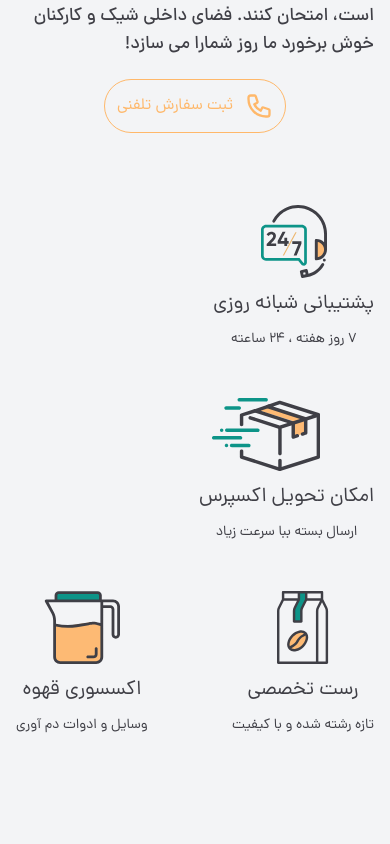
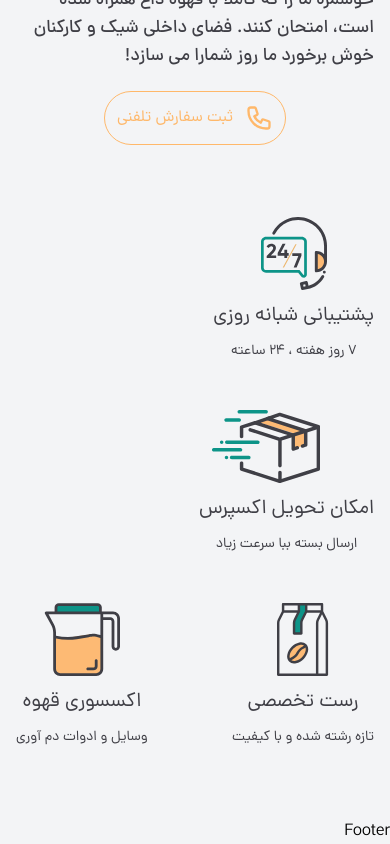
Before and after one commit to techsaDevs/coffeShop, a Next.js app: page / in a window 390 px wide. Shown: the part 4637-5481 px from the top of the page. Before the commit the page ends 5445 px from the top, so only its background shows below. Built offline with nearby package versions, Linux system fonts and the light colour scheme; data requests are answered from the project's data file.

Commit message:
fix product bug

```diff
--- a/src/Components/Home/Products.tsx
+++ b/src/Components/Home/Products.tsx
@@ -11,7 +11,7 @@ const Products = async () => {
     const data: IProduct[] = await res.json()
 
     return (
-        <div id='products' className='min-h-[900px] bg-product mt-8 md:mt-24 lg:mt-48'>
+        <div id='products' className='min-h-[900px] bg-product mt-3 pt-8 md:pt-24 lg:mt-4 lg:pt-44'>
             <Container>
                 <SectionHeader mode='title-caption-link' title="جدید ترین محصولات" caption="فرآوری شده از دانه قهوه" link="/products" linkTitle='مشاهده همه محصولات' />
                 <div className="warraperBoxes">
--- a/src/app/layout.tsx
+++ b/src/app/layout.tsx
@@ -2,6 +2,7 @@ import type { Metadata } from "next";
 import "./globals.css";
 import Header from "@/Components/Header";
 import { ToastContainer } from "react-toastify";
+import Footer from "@/Components/Footer";
 
 export const metadata: Metadata = {
   title: "coffe shop",
@@ -19,6 +20,7 @@ export default function RootLayout({
         <Header/>
         {children}
         <ToastContainer />
+        <Footer />
       </body>
     </html>
   );
```
